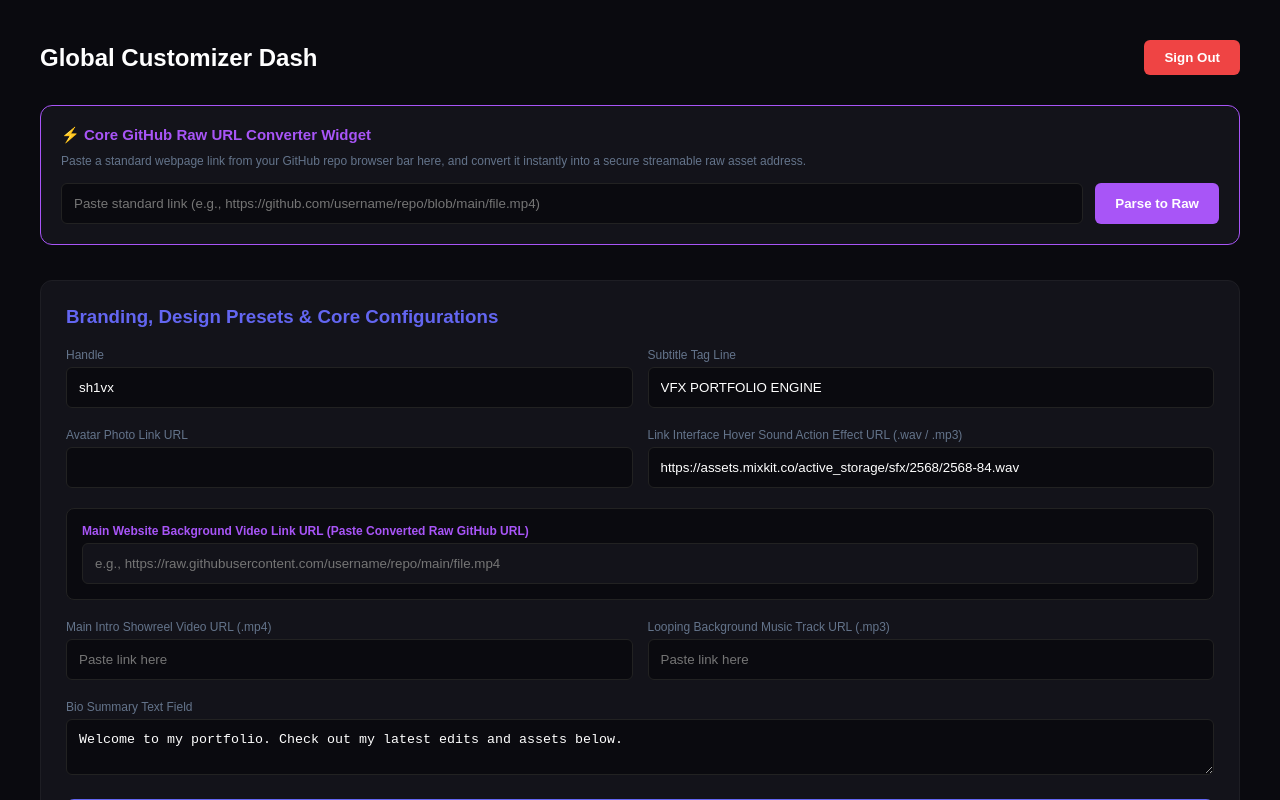
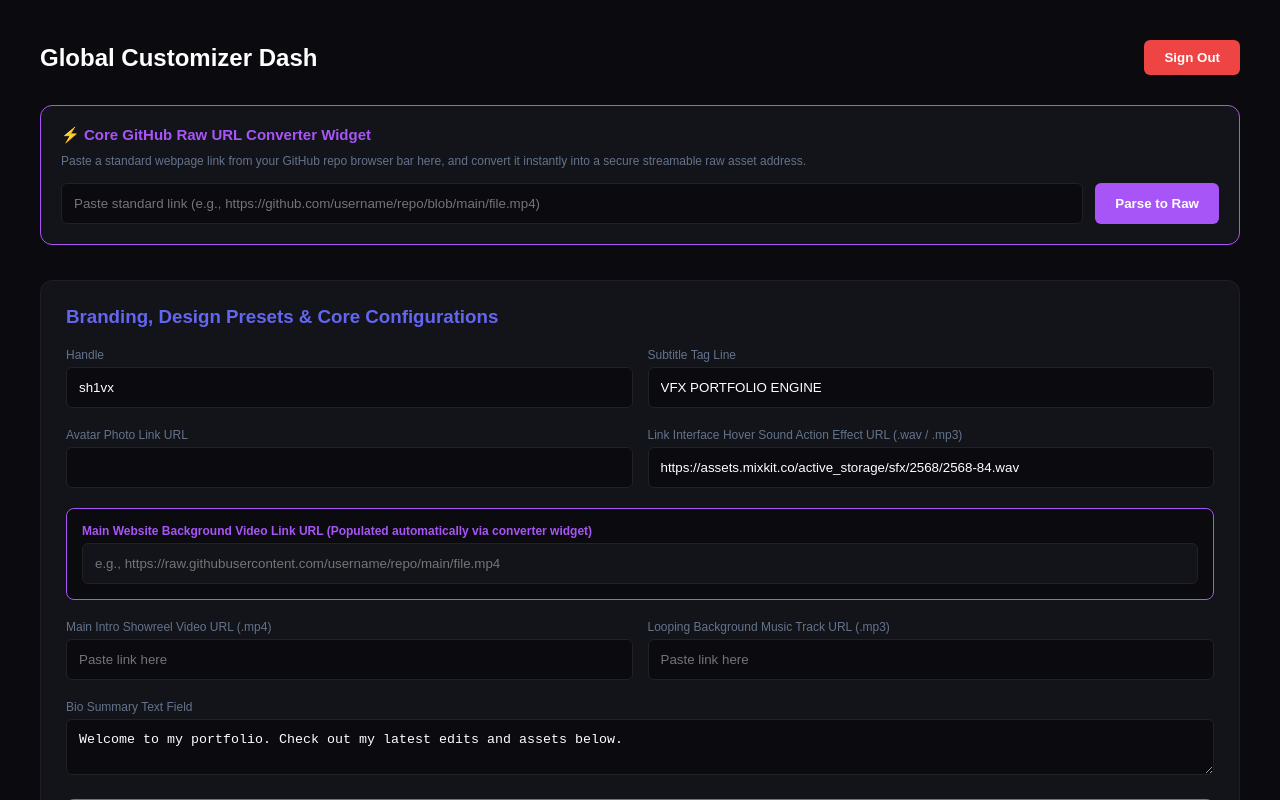
Before and after one commit to thatpedophile/Folio, a Next.js app: page /admin in a window 1280 px wide. Both pictures are taken after typing "Sample123" into the empty fields and a click on the button "Access Panel". Shown: the top 800 px of the page. Built offline with nearby package versions, Linux system fonts and the light colour scheme; no server answers; the database is empty.

Commit message:
admin.js

```diff
--- a/src/pages/admin.js
+++ b/src/pages/admin.js
@@ -21,7 +21,7 @@ export default function Admin() {
   const [url, setUrl] = useState('');
   const [targetBlock, setTargetBlock] = useState('socials');
 
-  // URL Parser State
+  // URL Converter Input State
   const [rawInputUrl, setRawInputUrl] = useState('');
 
   const fetchDashboardData = async (token = password) => {
@@ -77,11 +77,16 @@ export default function Admin() {
         .replace('github.com', 'raw.githubusercontent.com')
         .replace('/blob/', '/');
 
+      // Auto-populate both form location targets for zero-friction publishing
       setUrl(processedUrl);
+      setBgVideoUrl(processedUrl);
+
+      // Clear converter widget search box
       setRawInputUrl('');
-      alert('Link parsed to Raw secure streaming CDN format successfully!');
+
+      alert(`Link parsed to Raw secure streaming CDN format successfully!\n\nIt has been auto-filled into your form inputs below:\n${processedUrl}`);
     } else {
-      alert('Invalid structure format. Please enter a valid standard GitHub file location address.');
+      alert('Invalid structure format. Please enter a valid standard GitHub file location address from your browser bar.');
     }
   };
 
@@ -105,7 +110,7 @@ export default function Admin() {
       headers: { 'Content-Type': 'application/json', 'admin-password': password },
       body: JSON.stringify({ type: 'update_profile', username, bio, avatarUrl, videoUrl, subtitle, bgVideoUrl, audioBgUrl, audioHoverUrl }),
     });
-    if (res.ok) alert('Layout core variables saved.');
+    if (res.ok) alert('Core design properties updated successfully!');
   };
 
   const handleCreateElement = async (e) => {
@@ -180,8 +185,8 @@ export default function Admin() {
             </div>
           </div>
 
-          <div style={{ background: '#0a0a0f', padding: '15px', borderRadius: '8px', border: '1px solid #222' }}>
-            <label style={{ display: 'block', fontSize: '12px', color: '#a855f7', marginBottom: '5px', fontWeight: 'bold' }}>Main Website Background Video Link URL (Paste Converted Raw GitHub URL)</label>
+          <div style={{ background: '#0a0a0f', padding: '15px', borderRadius: '8px', border: '1px solid #a855f7' }}>
+            <label style={{ display: 'block', fontSize: '12px', color: '#a855f7', marginBottom: '5px', fontWeight: 'bold' }}>Main Website Background Video Link URL (Populated automatically via converter widget)</label>
             <input type="url" value={bgVideoUrl} onChange={(e) => setBgVideoUrl(e.target.value)} placeholder="e.g., https://raw.githubusercontent.com/username/repo/main/file.mp4" style={{ padding: '12px', width: '100%', boxSizing: 'border-box', background: '#13131a', border: '1px solid #222', color: '#fff', borderRadius: '6px' }} />
           </div>
 
@@ -224,14 +229,14 @@ export default function Admin() {
         </div>
 
         <div>
-          <label style={{ display: 'block', fontSize: '12px', color: '#64748b', marginBottom: '5px' }}>Asset Location Link URL (Paste text links or converted Raw GitHub link from widget above)</label>
+          <label style={{ display: 'block', fontSize: '12px', color: '#64748b', marginBottom: '5px' }}>Asset Location Link URL (Populated automatically via converter widget above)</label>
           <input type="url" placeholder="https://..." value={url} onChange={(e) => setUrl(e.target.value)} required style={{ padding: '12px', width: '100%', boxSizing: 'border-box', background: '#0a0a0f', border: '1px solid #222', color: '#fff', borderRadius: '6px' }} />
         </div>
 
         <button type="submit" style={{ padding: '14px', background: '#10b981', color: '#fff', border: 'none', cursor: 'pointer', borderRadius: '8px', fontWeight: '600' }}>Publish Element to Selected Column</button>
       </form>
 
-      {/* LOG DELETION TABLES ARCHITECTURE */}
+      {/* LOG DELETION ARCHITECTURE */}
       <h3 style={{ borderBottom: '1px solid #222', paddingBottom: '10px', marginBottom: '15px' }}>Active Structured Portfolio Layout Architecture</h3>
 
       <h4 style={{ color: '#6366f1', margin: '20px 0 10px 0' }}>Column 1: Social Links</h4>
```
